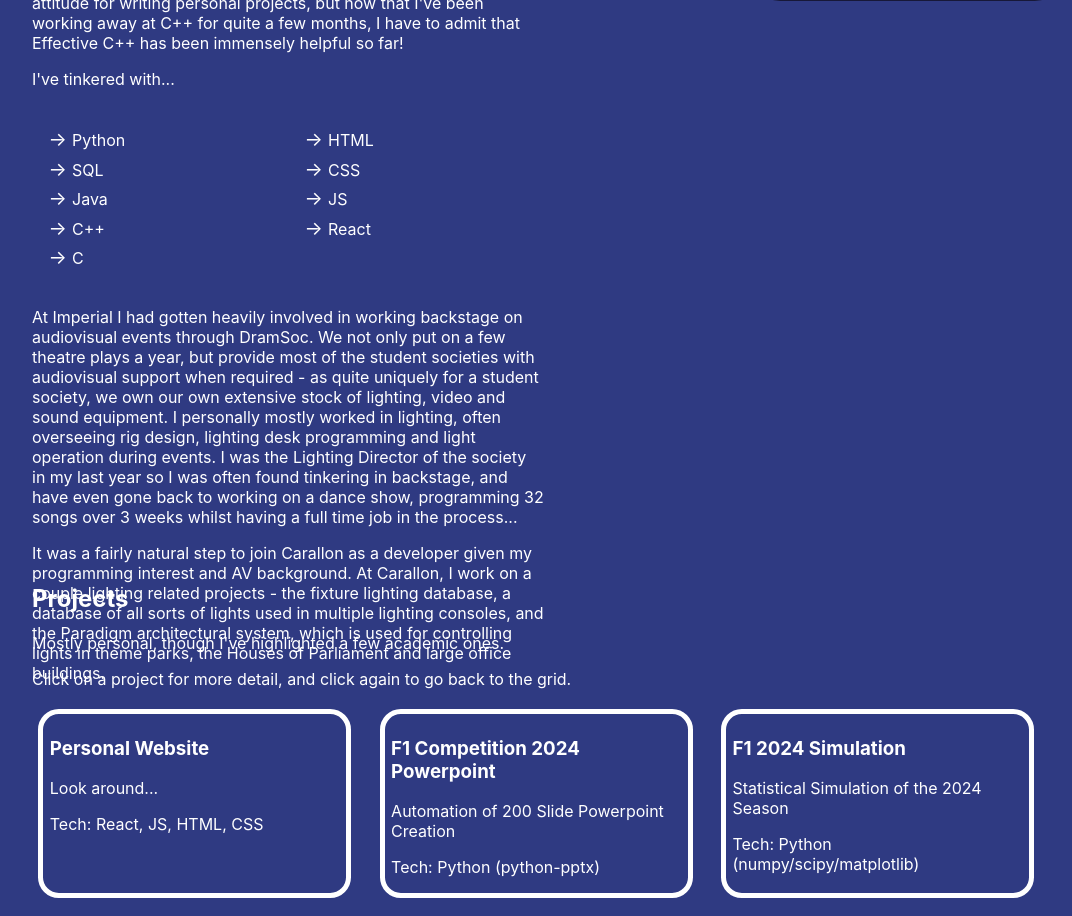
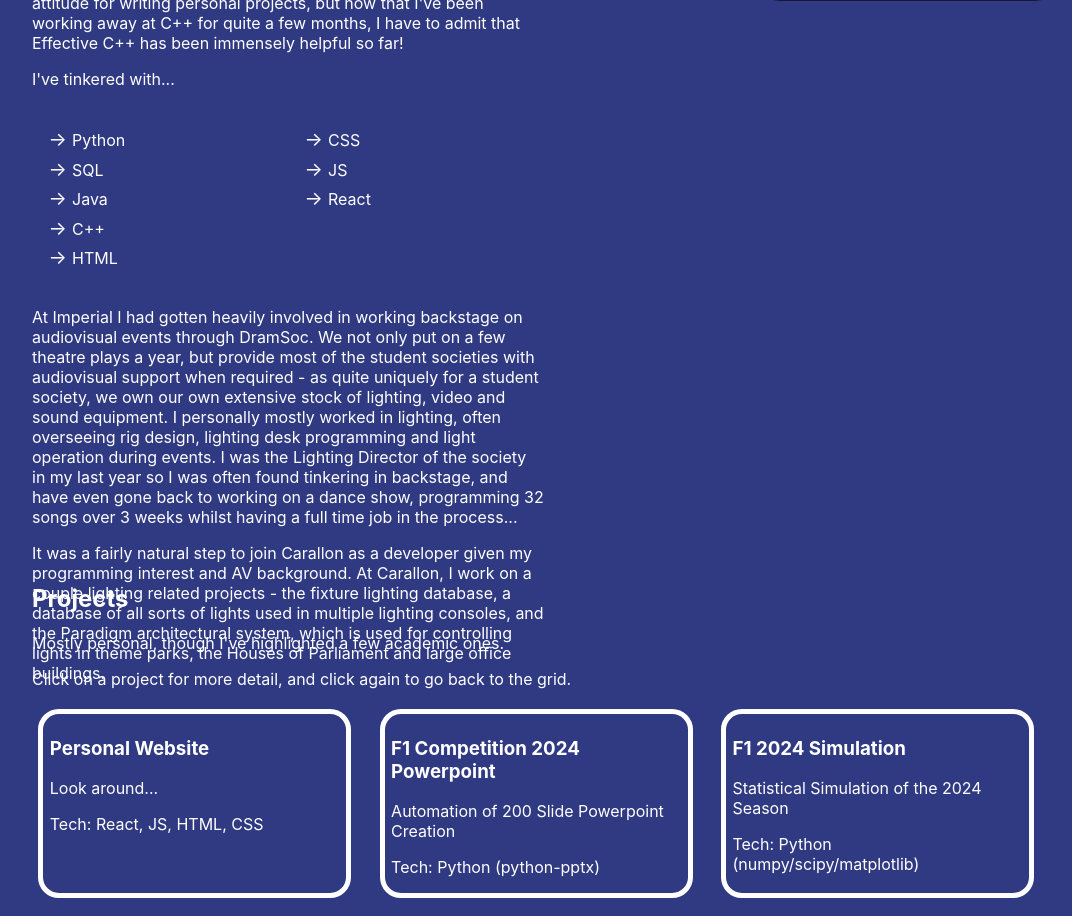
Before and after one commit to Elfikk/elfikk.github.io, a React (Create React App) app: page / in a window 1280 px wide. Shown: the part 1340-2256 px from the top of the page, without its empty margins (96-1168 px from the left). Built offline with nearby package versions, Linux system fonts and the light colour scheme; grey boxes are pictures that could not be loaded.

Commit message:
Remove C

```diff
--- a/src/about/About.js
+++ b/src/about/About.js
@@ -8,7 +8,6 @@ function About() {
         "SQL",
         "Java",
         "C++",
-        "C",
         "HTML",
         "CSS",
         "JS",
```
